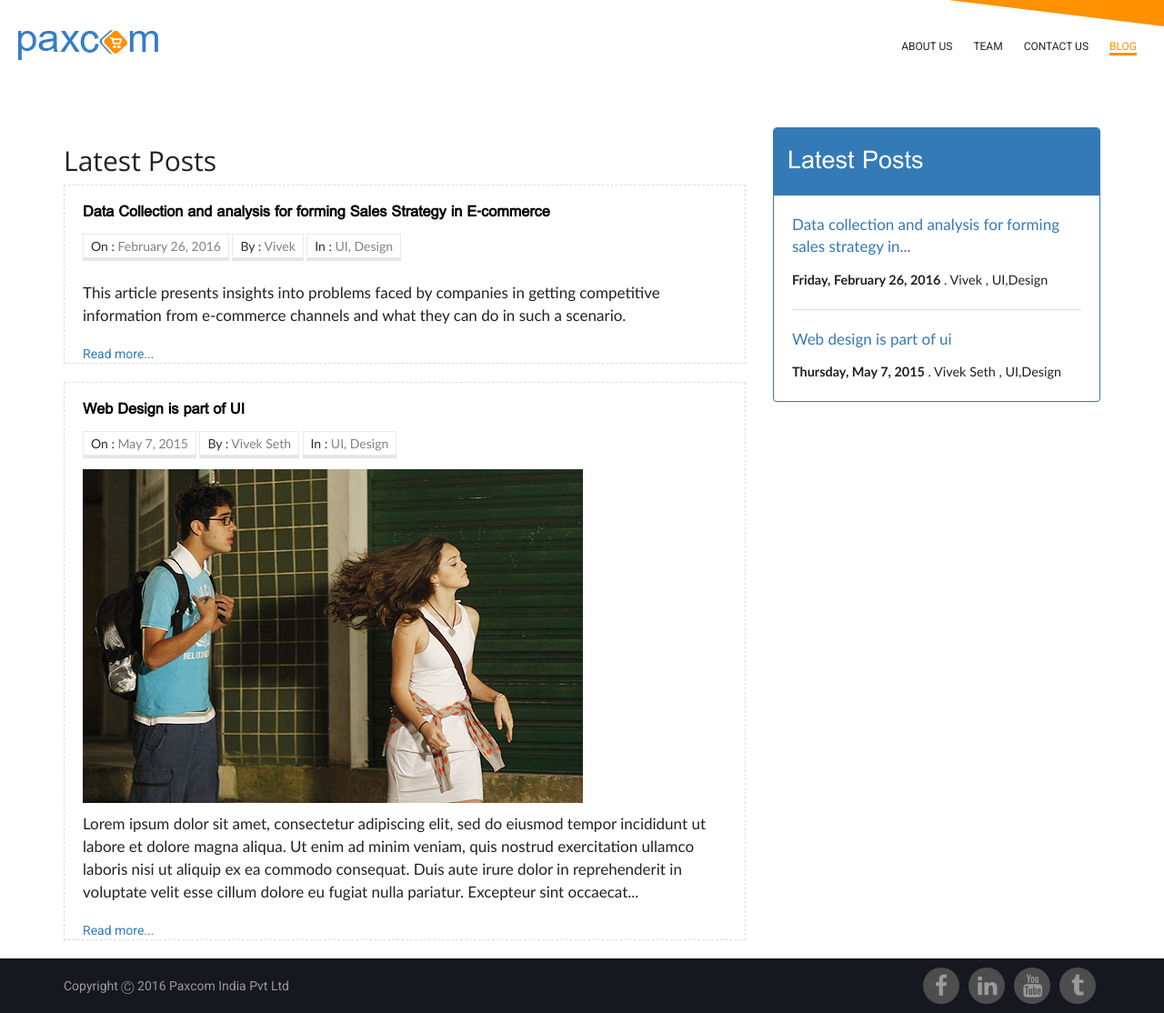
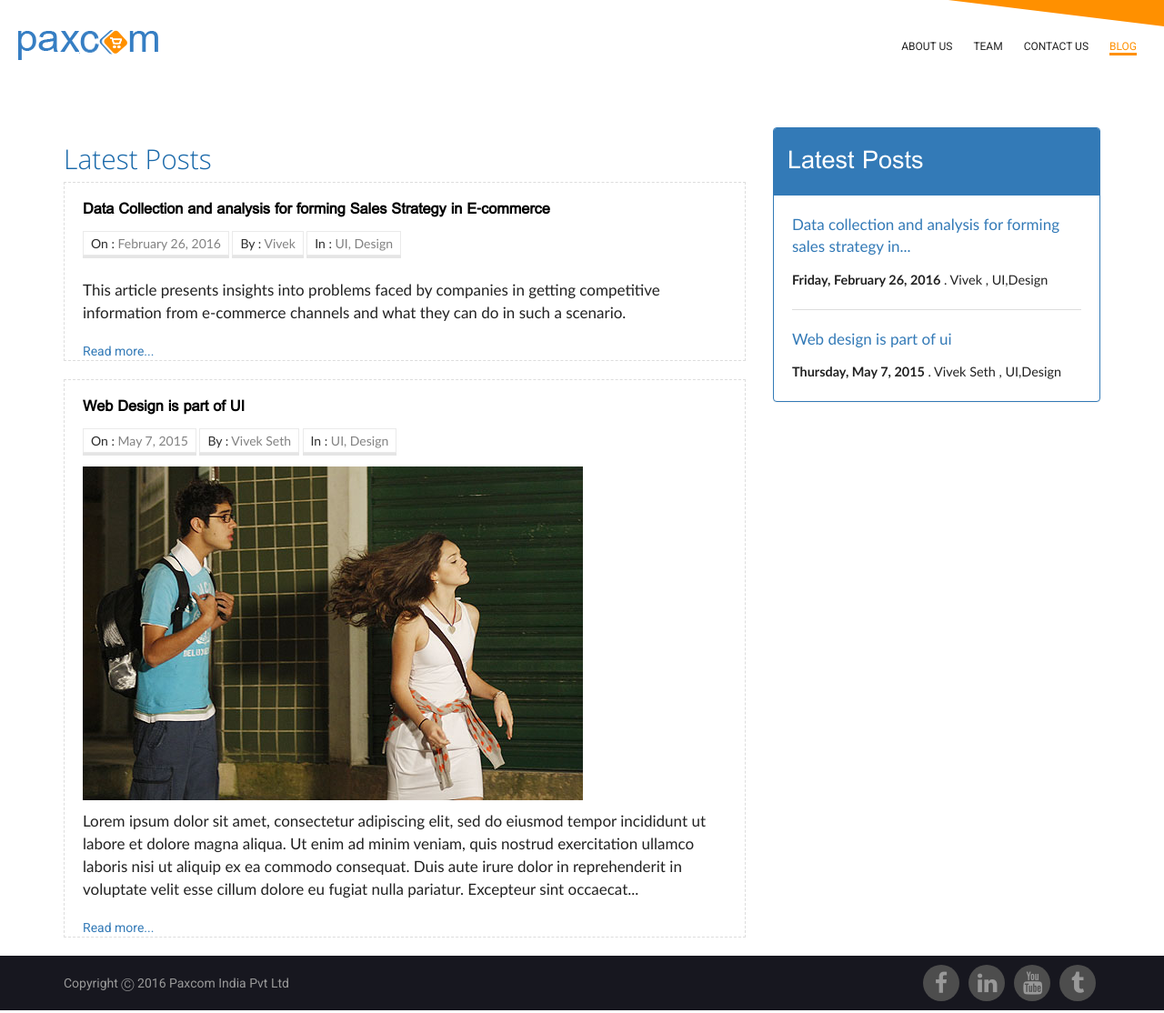
Before and after one commit to paxcom/paxcom.github.io, a Jekyll site: the page built from blog/index.html, in a window 1280 px wide. Shown: the whole page at 91% size. Built offline with Jekyll 4.4.1, drawn with Linux system fonts in a browser that asks for light colours; the list of posts is cut into pages by our own code; comment, search, counter and statistics services are not loaded.

Commit message:
update css

```diff
--- a/css/style.css
+++ b/css/style.css
@@ -1658,6 +1658,14 @@
 
 	.paginator{ margin:20px 0; padding:0px;}
 
+	.archive-title, .post-header h2{     color: #1a69aa;
+    padding-top: 0px;
+    line-height: 30px;
+    font-size: 30px;
+    clear: both;     font-family: 'open_sanslight' !important;
+
+    font-weight: 100;}
+
 /* .meta-info li:after{    content: "";
     width: 1px;
     background: #828282;
```
